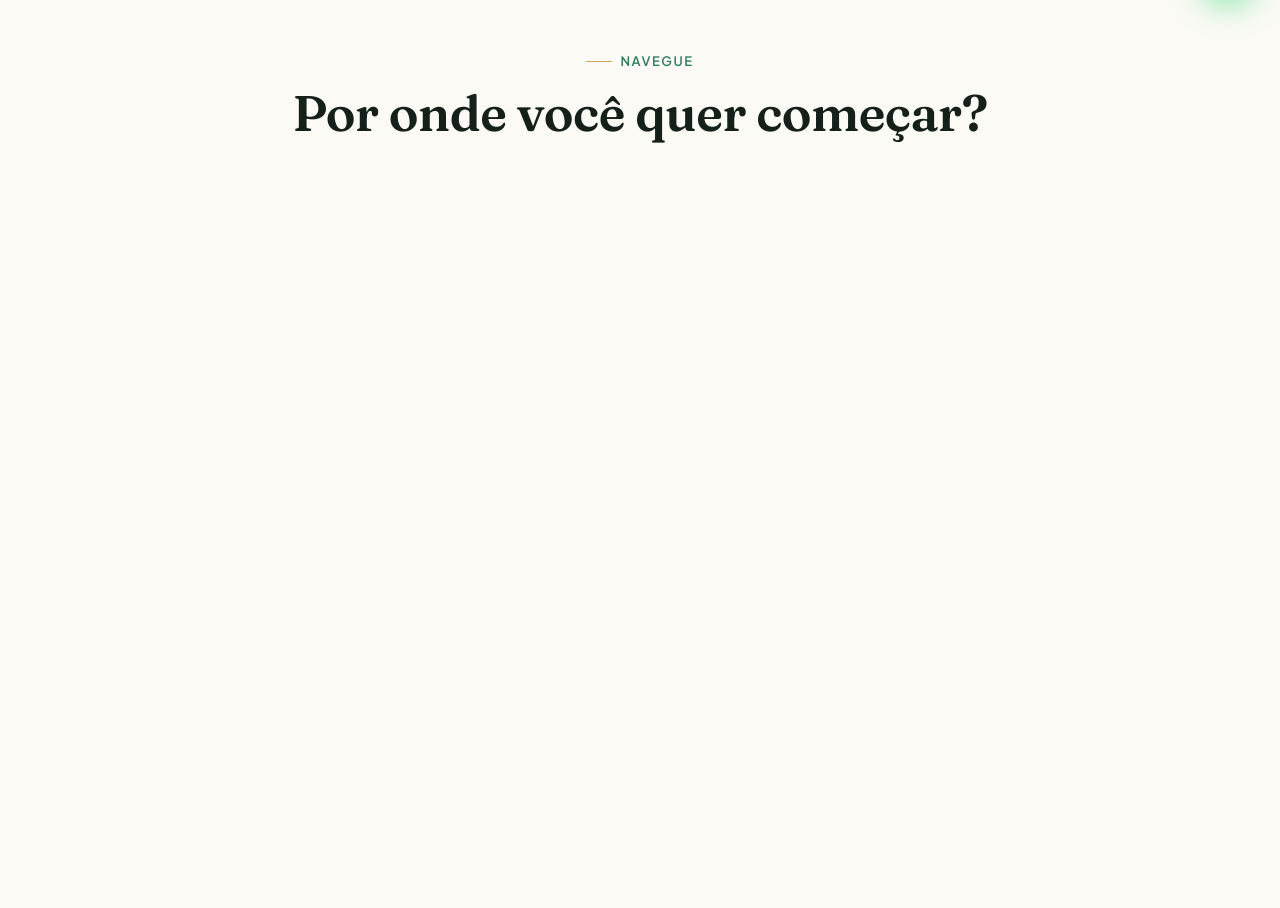
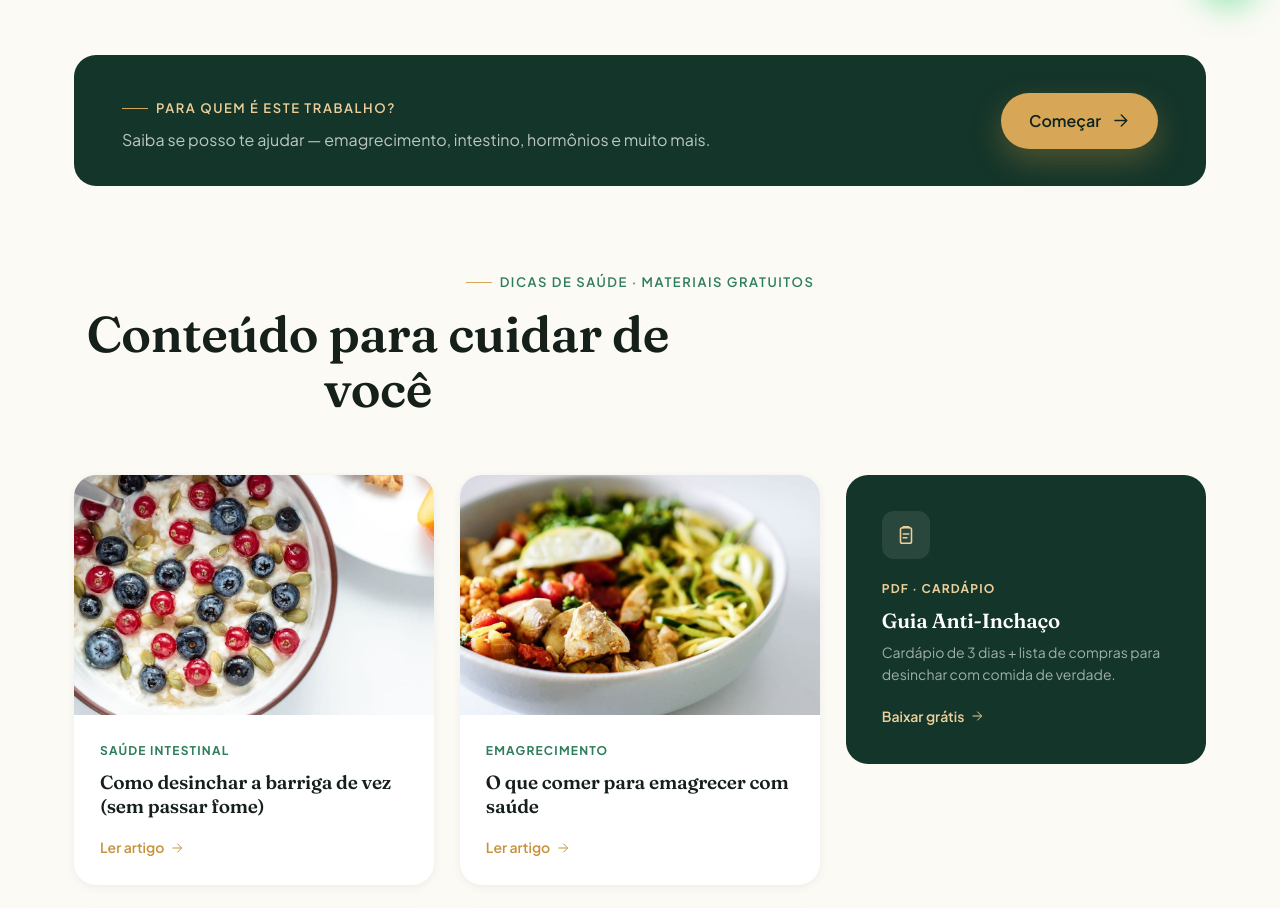
Before and after one commit to gratoncreative/drviniciusgraton-nutri, a React (Vite) app: page / in a window 1280 px wide. Shown: the part 780-1688 px from the top of the page. Built offline with nearby package versions, Linux system fonts and the light colour scheme.

Commit message:
Home: feed de blog+materiais intercalados + banner comecar p/ especialidades

```diff
--- a/src/index.css
+++ b/src/index.css
@@ -627,3 +627,165 @@ h1, h2, h3, h4 {
 .nav__links .nav-active { color: var(--green-700); }
 .nav__links .nav-active::after { transform: scaleX(1) !important; }
 .nav:not(.nav--scrolled) .nav__links .nav-active { color: #fff; }
+
+/* ============================================================
+   BANNER "COMEÇAR"
+   ============================================================ */
+.comecar-banner {
+  display: flex;
+  align-items: center;
+  justify-content: space-between;
+  gap: 24px;
+  background: var(--green-900);
+  border-radius: var(--radius);
+  padding: clamp(22px, 3vw, 34px) clamp(28px, 4vw, 48px);
+  margin-bottom: clamp(48px, 6vw, 80px);
+  text-decoration: none;
+  transition: background 0.25s ease, transform 0.22s ease, box-shadow 0.25s ease;
+}
+.comecar-banner:hover {
+  background: var(--green-800);
+  transform: translateY(-3px);
+  box-shadow: 0 20px 48px rgba(14,36,28,0.22);
+}
+.comecar-banner__left { flex: 1; }
+.comecar-banner__left .eyebrow { color: var(--gold-300) !important; }
+.comecar-banner__left p {
+  color: rgba(255,255,255,0.72);
+  font-size: clamp(14.5px, 1.4vw, 16px);
+  margin-top: 8px;
+  max-width: 52ch;
+}
+.comecar-banner .btn { flex-shrink: 0; white-space: nowrap; }
+
+/* ============================================================
+   FEED SECTION
+   ============================================================ */
+.feed-section { padding: clamp(56px, 7vw, 96px) 0; }
+.feed-section__head {
+  text-align: center;
+  margin-bottom: clamp(36px, 4.5vw, 60px);
+}
+.feed-section__head .section-title { margin-top: 14px; }
+
+/* ============================================================
+   FEED GRID
+   ============================================================ */
+.feed-grid {
+  display: grid;
+  grid-template-columns: repeat(3, 1fr);
+  gap: clamp(16px, 2vw, 26px);
+}
+
+/* ============================================================
+   FEED CARD — BASE
+   ============================================================ */
+.feed-card {
+  border-radius: var(--radius);
+  overflow: hidden;
+  display: flex;
+  flex-direction: column;
+  text-decoration: none;
+  transition: transform 0.3s ease, box-shadow 0.3s ease;
+}
+.feed-card:hover { transform: translateY(-5px); box-shadow: var(--shadow); }
+
+/* POST CARD */
+.feed-card--post {
+  background: var(--white);
+  box-shadow: var(--shadow-sm);
+}
+.feed-card__img {
+  aspect-ratio: 3 / 2;
+  overflow: hidden;
+  flex-shrink: 0;
+}
+.feed-card__img img {
+  width: 100%;
+  height: 100%;
+  object-fit: cover;
+  transition: transform 0.65s cubic-bezier(0.25, 0.46, 0.45, 0.94);
+  display: block;
+}
+.feed-card--post:hover .feed-card__img img { transform: scale(1.06); }
+
+.feed-card__body {
+  padding: clamp(18px, 2.2vw, 26px);
+  display: flex;
+  flex-direction: column;
+  flex: 1;
+}
+.feed-card__tag {
+  font-size: 12px;
+  font-weight: 700;
+  letter-spacing: .1em;
+  text-transform: uppercase;
+  color: var(--green-600);
+  margin-bottom: 10px;
+}
+.feed-card__title {
+  font-family: var(--font-head);
+  font-size: clamp(16px, 1.5vw, 19px);
+  font-weight: 600;
+  line-height: 1.28;
+  color: var(--ink);
+  flex: 1;
+}
+.feed-card__cta {
+  display: inline-flex;
+  align-items: center;
+  gap: 6px;
+  margin-top: 18px;
+  font-size: 14px;
+  font-weight: 600;
+  color: var(--gold-600);
+  transition: gap 0.2s ease, color 0.2s ease;
+}
+.feed-card:hover .feed-card__cta { gap: 10px; }
+.feed-card__cta svg { width: 14px; height: 14px; flex-shrink: 0; }
+
+/* MATERIAL CARD */
+.feed-card--material {
+  background: var(--green-900);
+  padding: clamp(24px, 3vw, 36px);
+}
+.feed-card--material .feed-card__tag { color: var(--gold-300); }
+.feed-card--material .feed-card__title {
+  color: #fff;
+  font-size: clamp(16px, 1.6vw, 21px);
+}
+.feed-card--material .feed-card__cta { color: var(--gold-300); margin-top: auto; padding-top: 20px; }
+.feed-card--material:hover .feed-card__cta { color: var(--gold-500); }
+
+.feed-card__mat-icon {
+  width: 48px;
+  height: 48px;
+  background: rgba(255,255,255,0.09);
+  border-radius: 12px;
+  display: flex;
+  align-items: center;
+  justify-content: center;
+  color: var(--gold-300);
+  margin-bottom: 20px;
+  flex-shrink: 0;
+}
+.feed-card__mat-icon svg { width: 22px; height: 22px; }
+
+.feed-card__mat-desc {
+  font-size: 14px;
+  color: rgba(255,255,255,0.60);
+  margin-top: 8px;
+  line-height: 1.55;
+}
+
+/* ============================================================
+   RESPONSIVO
+   ============================================================ */
+@media (max-width: 860px) {
+  .feed-grid { grid-template-columns: repeat(2, 1fr); }
+  .comecar-banner { flex-direction: column; align-items: flex-start; }
+  .comecar-banner .btn { align-self: flex-start; }
+}
+@media (max-width: 540px) {
+  .feed-grid { grid-template-columns: 1fr; }
+}
--- a/src/pages/Home.jsx
+++ b/src/pages/Home.jsx
@@ -1,6 +1,7 @@
 import Reveal from '../components/Reveal'
 import { site, whatsappLink } from '../data/site'
-import { IconWhats, IconArrow, IconCheck } from '../components/Icons'
+import { IconWhats, IconArrow, IconClipboard } from '../components/Icons'
+import { materiais } from '../data/materiais'
 
 const PROOF = [
   { n: 'CRN 9.9877', d: 'Registro profissional ativo' },
@@ -8,36 +9,56 @@ const PROOF = [
   { n: 'Online + presencial', d: 'Uberlândia e todo o Brasil' },
 ]
 
-const PORTAL = [
+const POSTS = [
   {
-    href: '/especialidades',
-    img: 'pq-performance.jpg',
-    eyebrow: 'Especialidades',
-    title: 'Para quem é este trabalho?',
-    desc: 'Emagrecimento, intestino, hormônios, performance e muito mais.',
-    big: true,
+    slug: 'como-desinchar-a-barriga',
+    img: 'blog-como-desinchar-a-barriga.jpg',
+    tag: 'Saúde intestinal',
+    title: 'Como desinchar a barriga de vez (sem passar fome)',
   },
   {
-    href: '/consultas',
-    img: 'foto-sobre.jpg',
-    eyebrow: 'Consultas e valores',
-    title: 'Atendimento online e presencial',
-    desc: 'Veja os formatos e agende sua consulta.',
+    slug: 'o-que-comer-para-emagrecer',
+    img: 'blog-o-que-comer-para-emagrecer-com-saude.jpg',
+    tag: 'Emagrecimento',
+    title: 'O que comer para emagrecer com saúde',
   },
   {
-    href: '/materiais',
-    img: 'pq-reeducacao.jpg',
-    eyebrow: 'Materiais gratuitos',
-    title: 'Ferramentas práticas para começar hoje',
-    desc: 'PDFs gratuitos para dar o primeiro passo.',
+    slug: 'intestino-preso-o-que-comer',
+    img: 'blog-intestino-preso-o-que-comer.jpg',
+    tag: 'Intestino',
+    title: 'Intestino preso: o que comer (e o que evitar)',
   },
   {
-    href: '/dicas/',
-    img: 'pq-mulher.jpg',
-    eyebrow: 'Blog · Dicas de Saúde',
-    title: 'Conteúdo para cuidar de você',
-    desc: 'Artigos baseados em ciência e prática clínica.',
+    slug: 'resistencia-insulina-sinais',
+    img: 'blog-resistencia-insulina-sinais.jpg',
+    tag: 'Metabolismo',
+    title: 'Resistência à insulina: 8 sinais que seu corpo dá',
   },
+  {
+    slug: 'diminuir-vontade-de-doce',
+    img: 'blog-diminuir-vontade-de-doce.jpg',
+    tag: 'Comportamento',
+    title: 'Como diminuir a vontade de doce de vez',
+  },
+  {
+    slug: 'cansaco-mesmo-dormindo-bem',
+    img: 'blog-cansaco-mesmo-dormindo-bem.jpg',
+    tag: 'Saúde',
+    title: 'Cansaço mesmo dormindo bem: o que pode ser?',
+  },
+]
+
+// PPM PPM PPM — posts interspersed with materials in a 3-col grid
+const FEED = [
+  { type: 'post', ...POSTS[0] },
+  { type: 'post', ...POSTS[1] },
+  { type: 'material', ...materiais[0] },
+  { type: 'post', ...POSTS[2] },
+  { type: 'post', ...POSTS[3] },
+  { type: 'material', ...materiais[1] },
+  { type: 'post', ...POSTS[4] },
+  { type: 'post', ...POSTS[5] },
+  { type: 'material', ...materiais[2] },
 ]
 
 export default function Home() {
@@ -46,12 +67,17 @@ export default function Home() {
       {/* ===== HERO ===== */}
       <section className="hero">
         <div className="hero__bg">
-          <img src={`${import.meta.env.BASE_URL}banner-hero.jpg`} alt="Dr. Vinícius Graton, nutricionista clínico" />
+          <img
+            src={`${import.meta.env.BASE_URL}banner-hero.jpg`}
+            alt="Dr. Vinícius Graton, nutricionista clínico"
+          />
         </div>
         <div className="hero__scrim" />
         <div className="container hero__content">
           <Reveal>
-            <span className="hero__badge"><span className="dot" /> Atendimento online e presencial em {site.cidade}</span>
+            <span className="hero__badge">
+              <span className="dot" /> Atendimento online e presencial em {site.cidade}
+            </span>
           </Reveal>
           <Reveal delay={0.08}>
             <h1>Sua saúde merece um plano <em>feito só para você</em>.</h1>
@@ -65,7 +91,9 @@ export default function Home() {
           <Reveal delay={0.24}>
             <div className="hero__actions">
               <a className="btn btn--gold" href="/consultas">Agendar consulta <IconArrow /></a>
-              <a className="btn btn--outline" href={whatsappLink()} target="_blank" rel="noopener"><IconWhats /> Falar no WhatsApp</a>
+              <a className="btn btn--outline" href={whatsappLink()} target="_blank" rel="noopener">
+                <IconWhats /> Falar no WhatsApp
+              </a>
             </div>
           </Reveal>
           <Reveal delay={0.32}>
@@ -76,46 +104,77 @@ export default function Home() {
             </div>
           </Reveal>
         </div>
-        <a href="#portal" className="hero__scroll" aria-label="Rolar para ver mais"><span /></a>
+        <a href="#conteudo" className="hero__scroll" aria-label="Rolar para ver mais"><span /></a>
       </section>
 
-      {/* ===== PORTAL ===== */}
-      <section className="portal-section" id="portal">
+      {/* ===== CONTEÚDO ===== */}
+      <section className="feed-section" id="conteudo">
         <div className="container">
+
+          {/* Banner de entrada */}
           <Reveal>
-            <div className="portal-section__head">
-              <span className="eyebrow">Navegue</span>
-              <h2 className="section-title" style={{ maxWidth: '26ch', margin: '14px auto 0' }}>
-                Por onde você quer começar?
-              </h2>
+            <a href="/especialidades" className="comecar-banner">
+              <div className="comecar-banner__left">
+                <span className="eyebrow" style={{ color: 'var(--gold-300)' }}>
+                  Para quem é este trabalho?
+                </span>
+                <p>Saiba se posso te ajudar — emagrecimento, intestino, hormônios e muito mais.</p>
+              </div>
+              <span className="btn btn--gold">Começar <IconArrow /></span>
+            </a>
+          </Reveal>
+
+          {/* Cabeçalho do feed */}
+          <Reveal>
+            <div className="feed-section__head">
+              <span className="eyebrow">Dicas de saúde · Materiais gratuitos</span>
+              <h2 className="section-title">Conteúdo para cuidar de você</h2>
             </div>
           </Reveal>
 
-          <div className="portal">
-            {PORTAL.map((card, i) => (
-              <Reveal key={card.href} delay={i * 0.07}>
-                <a
-                  href={card.href}
-                  className={`portal-card${card.big ? ' portal-card--big' : ''}`}
-                >
-                  <img
-                    src={`${import.meta.env.BASE_URL}${card.img}`}
-                    alt={card.title}
-                    loading={i === 0 ? 'eager' : 'lazy'}
-                  />
-                  <div className="portal-card__overlay" />
-                  <div className="portal-card__content">
-                    <span className="portal-card__eyebrow">{card.eyebrow}</span>
-                    <h3 className="portal-card__title">{card.title}</h3>
-                    <p className="portal-card__desc">{card.desc}</p>
-                    <span className="portal-card__arrow">
-                      Explorar <IconArrow />
-                    </span>
-                  </div>
-                </a>
-              </Reveal>
-            ))}
+          {/* Feed: artigos + materiais intercalados */}
+          <div className="feed-grid">
+            {FEED.map((item, i) =>
+              item.type === 'post' ? (
+                <Reveal key={item.slug} delay={(i % 3) * 0.07}>
+                  <a href={`/dicas/${item.slug}/`} className="feed-card feed-card--post">
+                    <div className="feed-card__img">
+                      <img
+                        src={`${import.meta.env.BASE_URL}${item.img}`}
+                        alt={item.title}
+                        loading="lazy"
+                      />
+                    </div>
+                    <div className="feed-card__body">
+                      <span className="feed-card__tag">{item.tag}</span>
+                      <h3 className="feed-card__title">{item.title}</h3>
+                      <span className="feed-card__cta">Ler artigo <IconArrow /></span>
+                    </div>
+                  </a>
+                </Reveal>
+              ) : (
+                <Reveal key={item.id} delay={(i % 3) * 0.07}>
+                  <a href="/materiais" className="feed-card feed-card--material">
+                    <div className="feed-card__mat-icon">
+                      <IconClipboard />
+                    </div>
+                    <span className="feed-card__tag">{item.tag}</span>
+                    <h3 className="feed-card__title">{item.titulo}</h3>
+                    <p className="feed-card__mat-desc">{item.desc}</p>
+                    <span className="feed-card__cta">Baixar grátis <IconArrow /></span>
+                  </a>
+                </Reveal>
+              )
+            )}
           </div>
+
+          {/* Link para todos os artigos */}
+          <Reveal>
+            <div className="center" style={{ marginTop: 56 }}>
+              <a href="/dicas/" className="btn btn--ghost">Ver todos os artigos <IconArrow /></a>
+            </div>
+          </Reveal>
+
         </div>
       </section>
     </>
```
